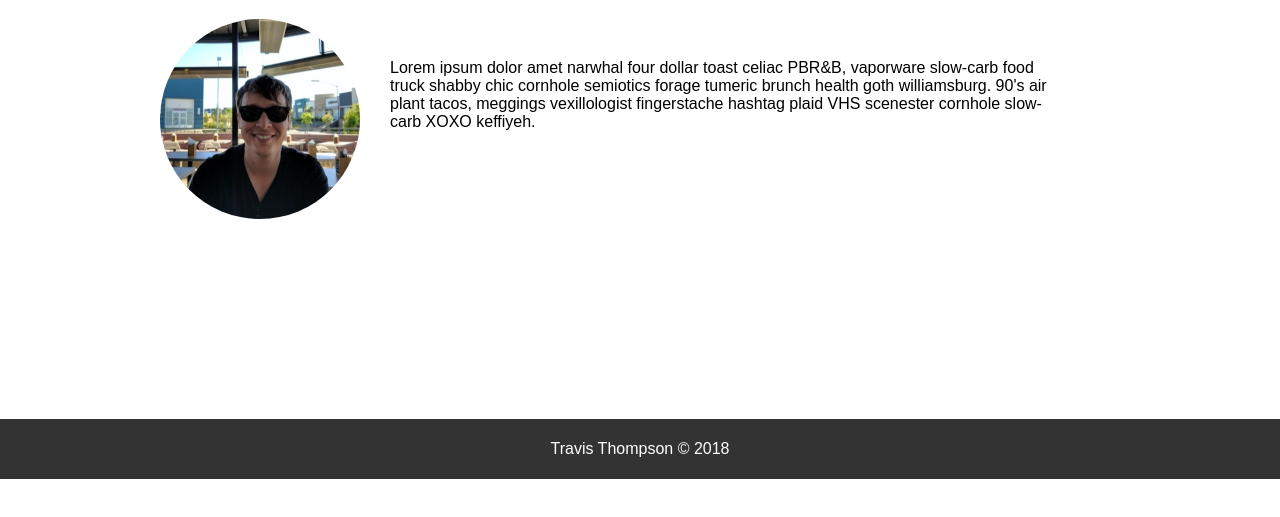
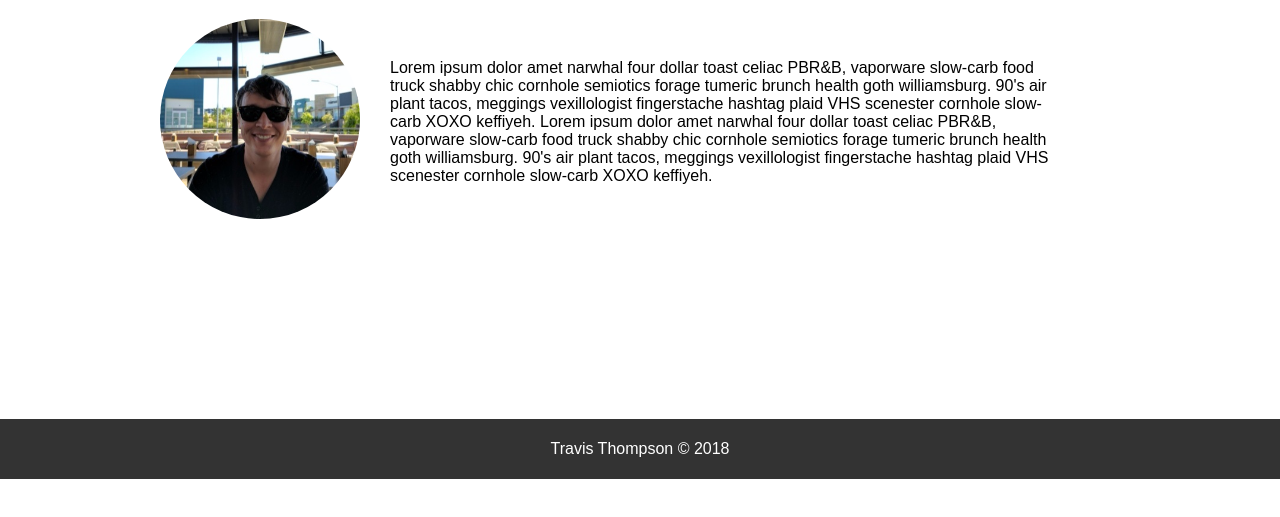
Before and after one commit to Travo100/coding-bootcamp-portfolio, a plain HTML site: page index.html in a window 1280 px wide. Shown: the part 121-638 px from the top of the page. Drawn offline with Linux system fonts and the light colour scheme.

Commit message:
Added text

```diff
--- a/index.html
+++ b/index.html
@@ -18,7 +18,7 @@
             <h1>About Me</h1>
             <section>
                 <img src="assets/images/me.jpg" />
-                <p>Lorem ipsum dolor amet narwhal four dollar toast celiac PBR&B, vaporware slow-carb food truck shabby chic cornhole semiotics forage tumeric brunch health goth williamsburg. 90's air plant tacos, meggings vexillologist fingerstache hashtag plaid VHS scenester cornhole slow-carb XOXO keffiyeh.</p>
+                <p>Lorem ipsum dolor amet narwhal four dollar toast celiac PBR&B, vaporware slow-carb food truck shabby chic cornhole semiotics forage tumeric brunch health goth williamsburg. 90's air plant tacos, meggings vexillologist fingerstache hashtag plaid VHS scenester cornhole slow-carb XOXO keffiyeh. Lorem ipsum dolor amet narwhal four dollar toast celiac PBR&B, vaporware slow-carb food truck shabby chic cornhole semiotics forage tumeric brunch health goth williamsburg. 90's air plant tacos, meggings vexillologist fingerstache hashtag plaid VHS scenester cornhole slow-carb XOXO keffiyeh.</p>
             </section>
         </div>
         <footer>
```
